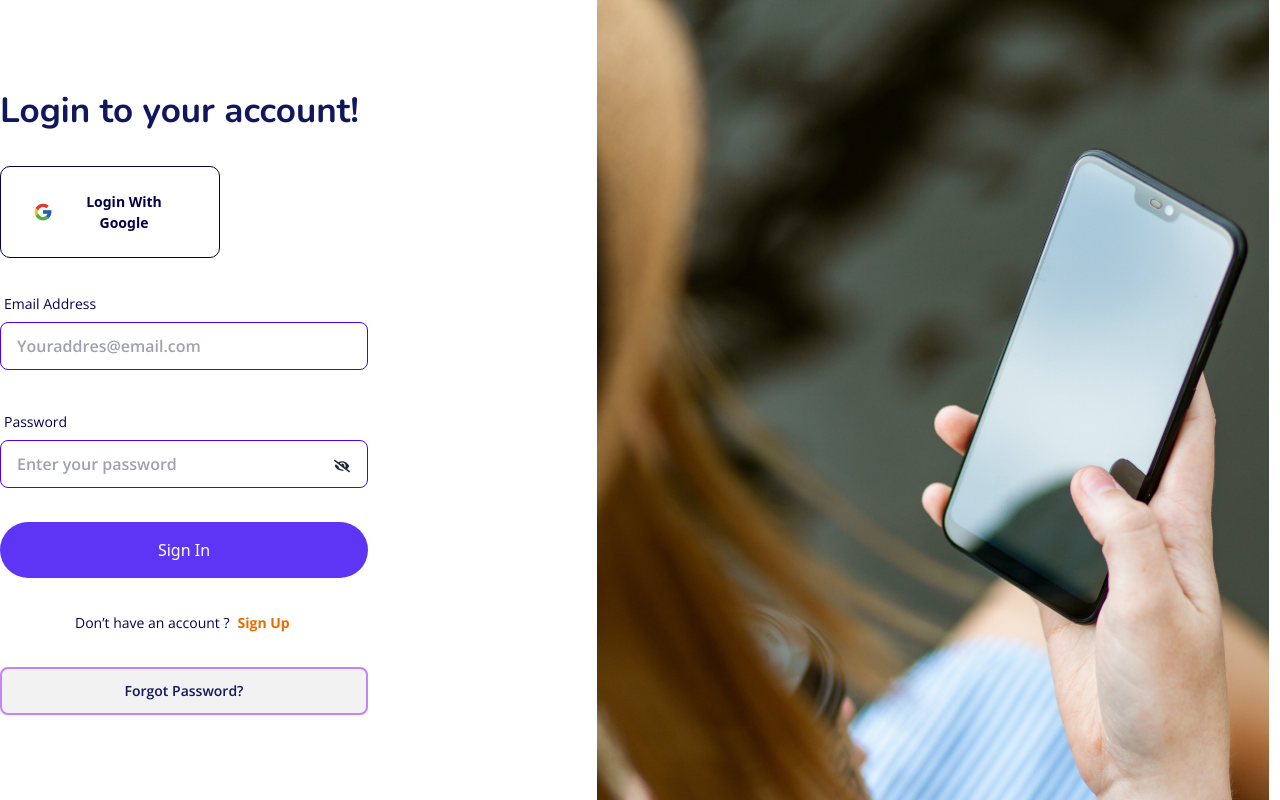
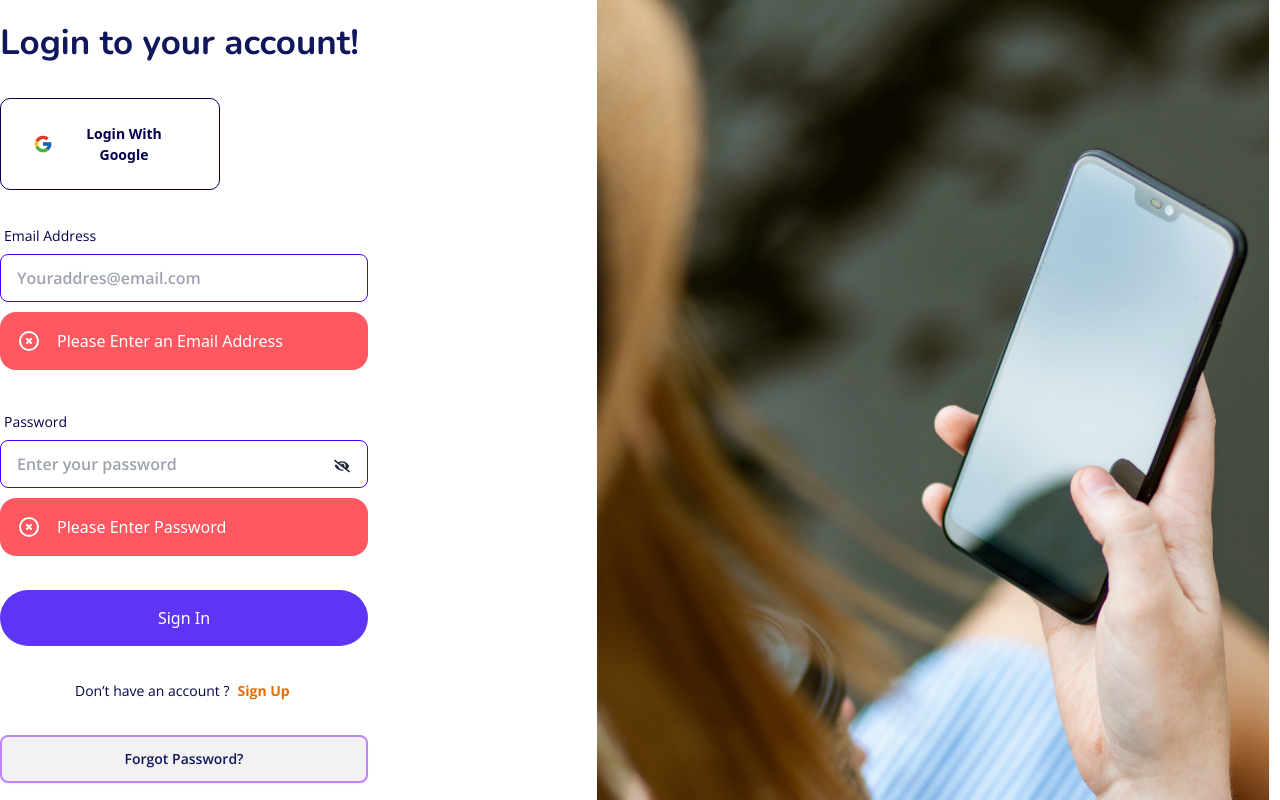
Before and after one commit to km-saifullah/chat-app_myChat, a React (Vite) app: page / in a window 1280 px wide. Both pictures are taken after a click on the button "Sign In". Built offline with nearby package versions, Linux system fonts and the light colour scheme.

Commit message:
signin page form validation done

```diff
--- /dev/null
+++ b/src/components/error/Error.jsx
@@ -0,0 +1,24 @@
+import React from "react";
+
+const Error = ({ errorMsg }) => {
+  return (
+    <div role="alert" className="alert alert-error">
+      <svg
+        xmlns="http://www.w3.org/2000/svg"
+        className="stroke-current shrink-0 h-6 w-6 text-white"
+        fill="none"
+        viewBox="0 0 24 24"
+      >
+        <path
+          strokeLinecap="round"
+          strokeLinejoin="round"
+          strokeWidth="2"
+          d="M10 14l2-2m0 0l2-2m-2 2l-2-2m2 2l2 2m7-2a9 9 0 11-18 0 9 9 0 0118 0z"
+        />
+      </svg>
+      <span className="text-white">{errorMsg}</span>
+    </div>
+  );
+};
+
+export default Error;
--- a/src/pages/signin/SiginIn.jsx
+++ b/src/pages/signin/SiginIn.jsx
@@ -7,18 +7,39 @@ import GoogleIcon from "../../assets/google_icon.svg";
 import Button from "../../utils/Button";
 import AuthToggle from "../../utils/AuthToggle";
 import ForgotPassword from "../../utils/ForgotPassword";
+import { validateEmail, validatePassword } from "../../validation/validation";
+import Error from "../../components/error/Error";
 
 const SiginIn = () => {
   const [passShow, setPassShow] = useState(false);
+  const [signedUser, setSignedUser] = useState({
+    email: "",
+    password: "",
+  });
+  const [error, setError] = useState({
+    mailError: "",
+    passwordError: "",
+  });
 
+  // handle input fields
+  const handleInput = (e) => {
+    const loginInfo = { ...signedUser };
+    loginInfo[e.target.name] = e.target.value;
+    setSignedUser(loginInfo);
+  };
+
+  // handle signin click
   const handleSignin = () => {
-    console.log("Clicked");
+    let emailError = validateEmail(signedUser.email);
+    let passError = validatePassword(signedUser.password);
+    setError({ ...error, mailError: emailError, passwordError: passError });
+    setSignedUser({ email: "", password: "" });
   };
 
   return (
     <section>
       <div className=" container mx-auto">
-        <div className="flex items-center justify-between ">
+        <div className="flex items-center justify-between">
           <div>
             <h2 className="text-headingColor text-[35px] font-bold leading-[auto] font-nunito">
               Login to your account!
@@ -43,9 +64,19 @@ const SiginIn = () => {
                 <input
                   type="email"
                   name="email"
+                  value={signedUser.email}
+                  onChange={handleInput}
                   placeholder="Youraddres@email.com"
                   className="input input-bordered input-primary text-headingColor font-openSans font-semibold text-4 w-[368px]"
                 />
+                <div
+                  className="w-[368px]"
+                  style={{ paddingTop: error.mailError ? "10px" : "0px" }}
+                >
+                  {error.mailError ? (
+                    <Error errorMsg={error.mailError} />
+                  ) : null}
+                </div>
               </label>
               <label className="form-control w-full max-w-xs">
                 <div className="label">
@@ -57,9 +88,19 @@ const SiginIn = () => {
                   <input
                     type={passShow ? "text" : "password"}
                     name="password"
+                    value={signedUser.password}
+                    onChange={handleInput}
                     placeholder="Enter your password"
                     className=" input input-bordered input-primary text-headingColor font-openSans font-semibold text-4 w-[368px]"
                   />
+                  <div
+                    className="w-[368px]"
+                    style={{ paddingTop: error.passwordError ? "10px" : "0px" }}
+                  >
+                    {error.passwordError ? (
+                      <Error errorMsg={error.passwordError} />
+                    ) : null}
+                  </div>
                   <div>
                     <button
                       className="absolute right-[-30px] top-[18px]"
@@ -93,6 +134,3 @@ const SiginIn = () => {
 };
 
 export default SiginIn;
-
-//
-//
--- a/src/utils/ForgotPassword.jsx
+++ b/src/utils/ForgotPassword.jsx
@@ -1,10 +1,9 @@
 import React from "react";
 import InputField from "./InputField";
-import Button from "./Button";
 
 const ForgotPassword = () => {
   return (
-    <div className="">
+    <div>
       <label
         htmlFor="my_modal_6"
         className="btn flex font-openSans text-[14px] font-semibold text-headingColor border-2 border-purple-400"
--- /dev/null
+++ b/src/utils/ShowSuccess.jsx
@@ -0,0 +1,24 @@
+import React from "react";
+
+const ShowSuccess = () => {
+  return (
+    <div role="alert" className="alert alert-success">
+      <svg
+        xmlns="http://www.w3.org/2000/svg"
+        className="stroke-current shrink-0 h-6 w-6"
+        fill="none"
+        viewBox="0 0 24 24"
+      >
+        <path
+          strokeLinecap="round"
+          strokeLinejoin="round"
+          strokeWidth="2"
+          d="M9 12l2 2 4-4m6 2a9 9 0 11-18 0 9 9 0 0118 0z"
+        />
+      </svg>
+      <span>Login Successful</span>
+    </div>
+  );
+};
+
+export default ShowSuccess;
--- /dev/null
+++ b/src/validation/validation.js
@@ -0,0 +1,36 @@
+// mail, password and name validation regex
+export const mailRegEx =
+  /^(([^<>()[\]\\.,;:\s@"]+(\.[^<>()[\]\\.,;:\s@"]+)*)|.(".+"))@((\[[0-9]{1,3}\.[0-9]{1,3}\.[0-9]{1,3}\.[0-9]{1,3}\])|(([a-zA-Z\-0-9]+\.)+[a-zA-Z]{2,}))$/;
+export const passwordRegEx =
+  /^(?=.*[0-9])(?=.*[a-z])(?=.*[A-Z])(?=.*\W)(?!.* ).{8,16}$/;
+export const nameRegEx =
+  /(^[A-Za-z]{3,16})([ ]{0,1})([A-Za-z]{3,16})?([ ]{0,1})?([A-Za-z]{3,16})?([ ]{0,1})?([A-Za-z]{3,16})/;
+
+// mail validation logics
+export const validateEmail = (userEmail) => {
+  if (!userEmail) {
+    let error = "Please Enter an Email Address";
+    return error;
+  } else if (!mailRegEx.test(userEmail)) {
+    let error = "Enter a valid Email Address";
+    return error;
+  } else {
+    let error = null;
+    return error;
+  }
+};
+
+// password validation logics
+export const validatePassword = (userPassword) => {
+  if (!userPassword) {
+    let error = "Please Enter Password";
+    return error;
+  } else if (!passwordRegEx.test(userPassword)) {
+    let error =
+      "Enter at least 8 characters with uppercase, lowercase, number and one special character!";
+    return error;
+  } else {
+    let error = null;
+    return error;
+  }
+};
```
